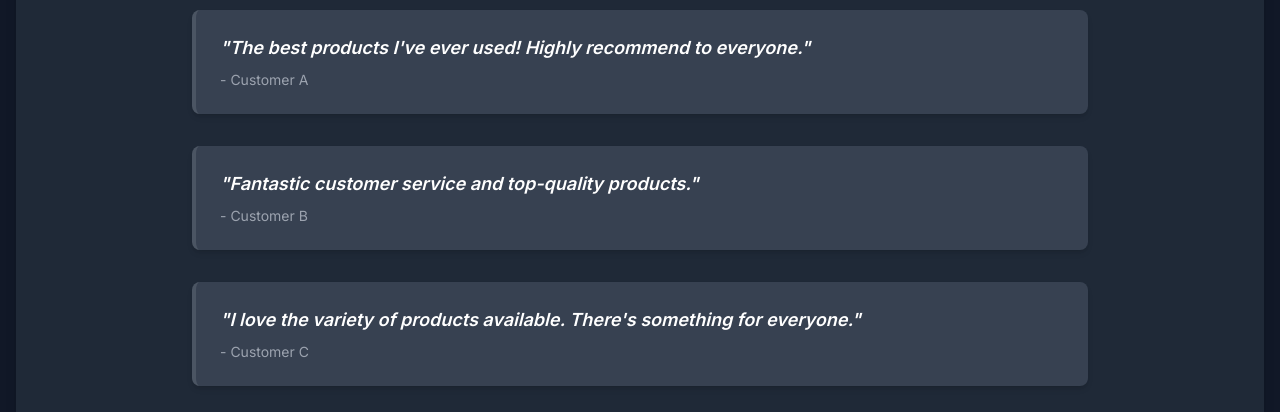
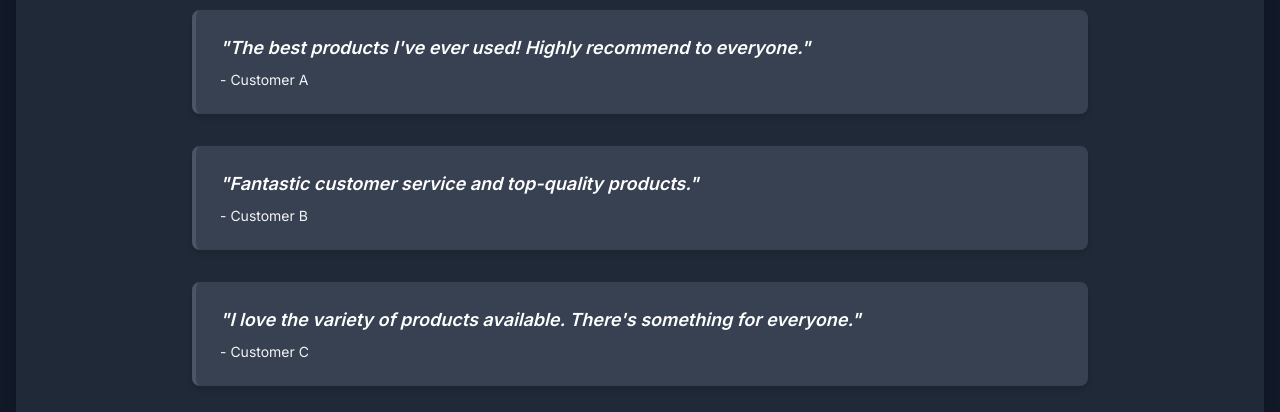
Before and after one commit to permanaaul/minangcompany, a Next.js app: page / in a window 1280 px wide. Shown: the part 1906-2318 px from the top of the page. Built offline with nearby package versions, Linux system fonts and the light colour scheme; no server answers.

Commit message:
repair 11

```diff
--- a/src/app/page.js
+++ b/src/app/page.js
@@ -101,17 +101,32 @@ export default function HomePage() {
         <h2 className="text-4xl font-bold text-center mb-8">What Our Customers Say</h2>
         <div className="space-y-8 max-w-4xl mx-auto">
         <blockquote className="p-6 border-l-4 border-gray-600 bg-gray-700 rounded-lg shadow-md">
-            <p className="text-lg italic font-semibold">&quot;The best products I&apos;ve ever used! Highly recommend to everyone.&quot;</p>
-            <footer className="mt-2 text-sm text-gray-400">- Customer A</footer>
+  <p className="text-lg italic font-semibold">
+    "The best products I've ever used! Highly recommend to everyone."
+  </p>
+  <footer className="mt-2 text-sm text-gray-100">
+    - Customer A
+  </footer>
 </blockquote>
+
 <blockquote className="p-6 border-l-4 border-gray-600 bg-gray-700 rounded-lg shadow-md">
-            <p className="text-lg italic font-semibold">&quot;Fantastic customer service and top-quality products.&quot;</p>
-            <footer className="mt-2 text-sm text-gray-400">- Customer B</footer>
+  <p className="text-lg italic font-semibold">
+    "Fantastic customer service and top-quality products."
+  </p>
+  <footer className="mt-2 text-sm text-gray-100">
+    - Customer B
+  </footer>
 </blockquote>
+
 <blockquote className="p-6 border-l-4 border-gray-600 bg-gray-700 rounded-lg shadow-md">
-            <p className="text-lg italic font-semibold">&quot;I love the variety of products available. There&apos;s something for everyone.&quot;</p>
-            <footer className="mt-2 text-sm text-gray-400">- Customer C</footer>
+  <p className="text-lg italic font-semibold">
+    "I love the variety of products available. There's something for everyone."
+  </p>
+  <footer className="mt-2 text-sm text-gray-100">
+    - Customer C
+  </footer>
 </blockquote>
+
         </div>
       </section>
     </div>
--- a/src/app/team/page.js
+++ b/src/app/team/page.js
@@ -23,7 +23,7 @@ export default function TeamPage() {
   }, []);
 
   return (
-    <div className="container mx-auto p-4 bg-gray-900">
+    <div className="container mx-auto p-4 bg-gray-500">
       <h1 className="text-4xl font-bold text-center mb-8 text-white">Our Team</h1>
       <div className="grid grid-cols-1 md:grid-cols-2 lg:grid-cols-3 gap-8 mt-4" >
         {teamMembers.map((member, index) => (
```
Lines whose indentation alone changed are shown as unchanged.
